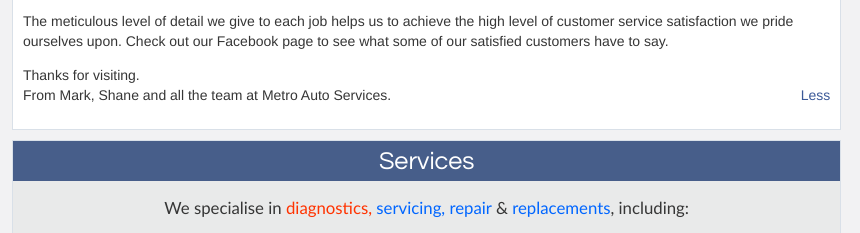
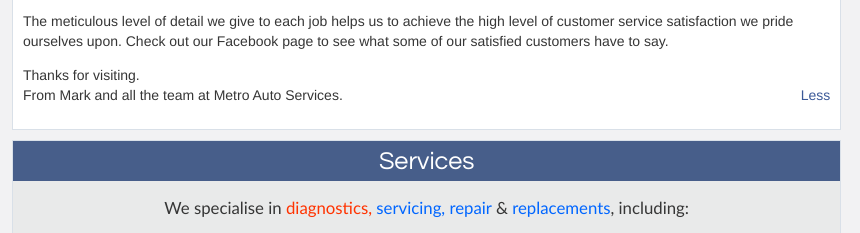
Before and after one commit to metroauto/metroauto.github.io, a plain HTML site: page index.html in a window 1280 px wide. Both pictures are taken after a click on the link "More...". Shown: the part 528-761 px from the top of the page, 0-860 px from the left. Drawn offline with nearby package versions, Linux system fonts and the light colour scheme; files whose address does not match are found by name.

Commit message:
Take Shane's details out

```diff
--- a/index.html
+++ b/index.html
@@ -123,7 +123,7 @@
                                     The meticulous level of detail we give to each job helps us to achieve the high level of customer service satisfaction we pride ourselves upon. Check out our Facebook page to see what some of our satisfied customers have to say.
                                 </p><p>
                                     Thanks for visiting. <br />
-                                    From Mark, Shane and all the team at Metro Auto Services.
+                                    From Mark and all the team at Metro Auto Services.
                                     <a data-toggle="collapse" href="#collapseExample" aria-expanded="false" aria-controls="collapseExample">
                                         <span class="alignRight"> Less</span>
                                     </a>
@@ -143,7 +143,7 @@
                                 Tel: <a href="tel:+35318139955">01 813 9955</a>
                             </div>
                         </div>
-
+                    <!--
                         <div class="media">
                             <div class="media-left">
                                 <a href="tel:+353863881118"><span class="media-object icon-sosa smartphone"></span></a>
@@ -152,7 +152,7 @@
                                 Shane: <a href="tel:+353863881118">086 388 1118</a>
                             </div>
                         </div>
-
+                        -->
                         <div class="media">
                             <div class="media-left">
                                 <a href="tel:+353874173740"><span class="media-object icon-sosa smartphone"></span></a>
```
